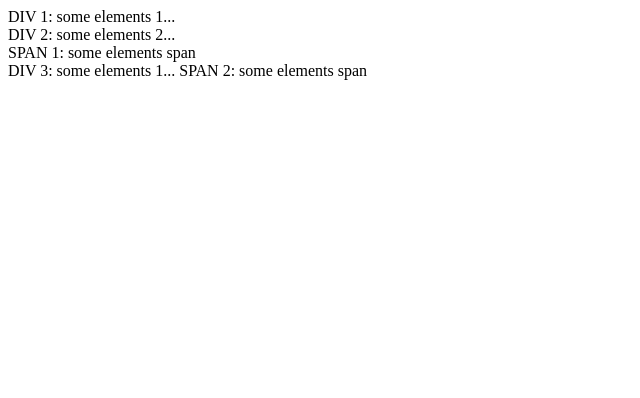
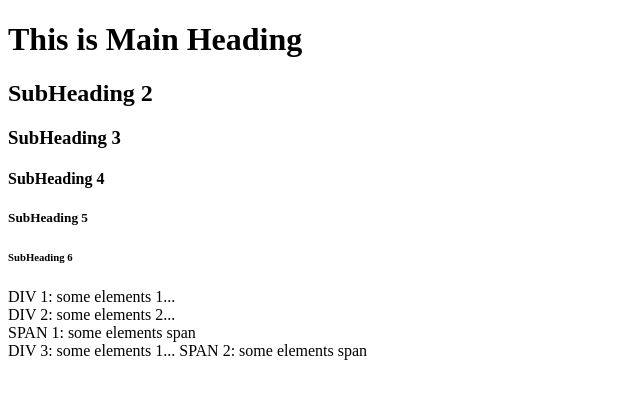
Before and after one commit to valentimfilho/WebCourse4, a plain HTML site: page index.html in a window 1280 px wide. Shown: the whole page, without its empty margins (0-640 px from the left). Drawn offline with Linux system fonts and the light colour scheme.

Commit message:
adding a index v2

```diff
--- a/index.html
+++ b/index.html
@@ -5,6 +5,12 @@
  <title> DiV and Span elements</title>
 </head>
 <body>
+	<h1>This is Main Heading</h1>
+ <h2>SubHeading 2</h2>
+ <h3>SubHeading 3</h3>
+ <h4>SubHeading 4</h4>
+ <h5>SubHeading 5</h5>
+ <h6>SubHeading 6</h6>
   <div> DIV 1: some elements 1...</div>
   <div> DIV 2: some elements 2...</div>
   <span> SPAN 1: some elements span</span>
```
